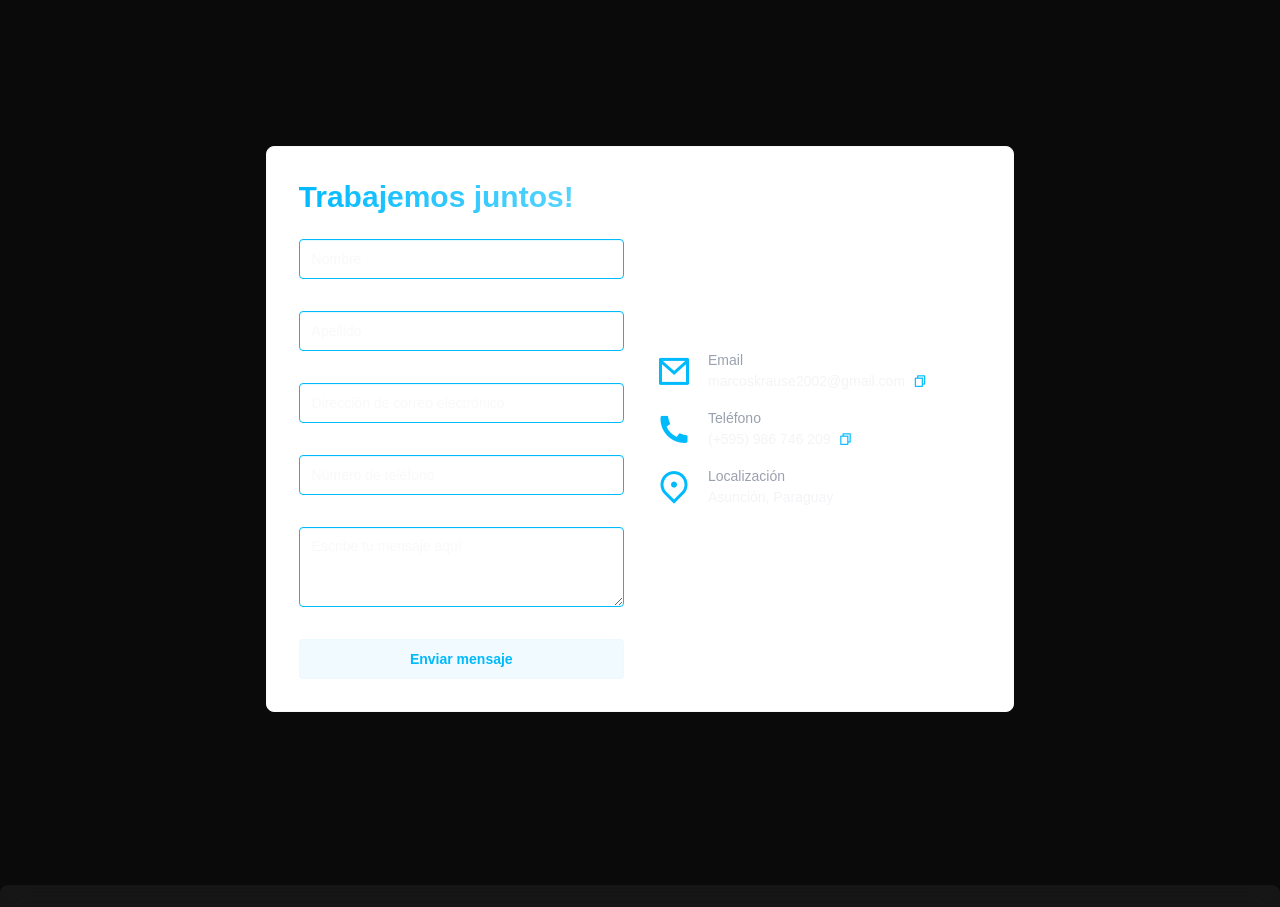
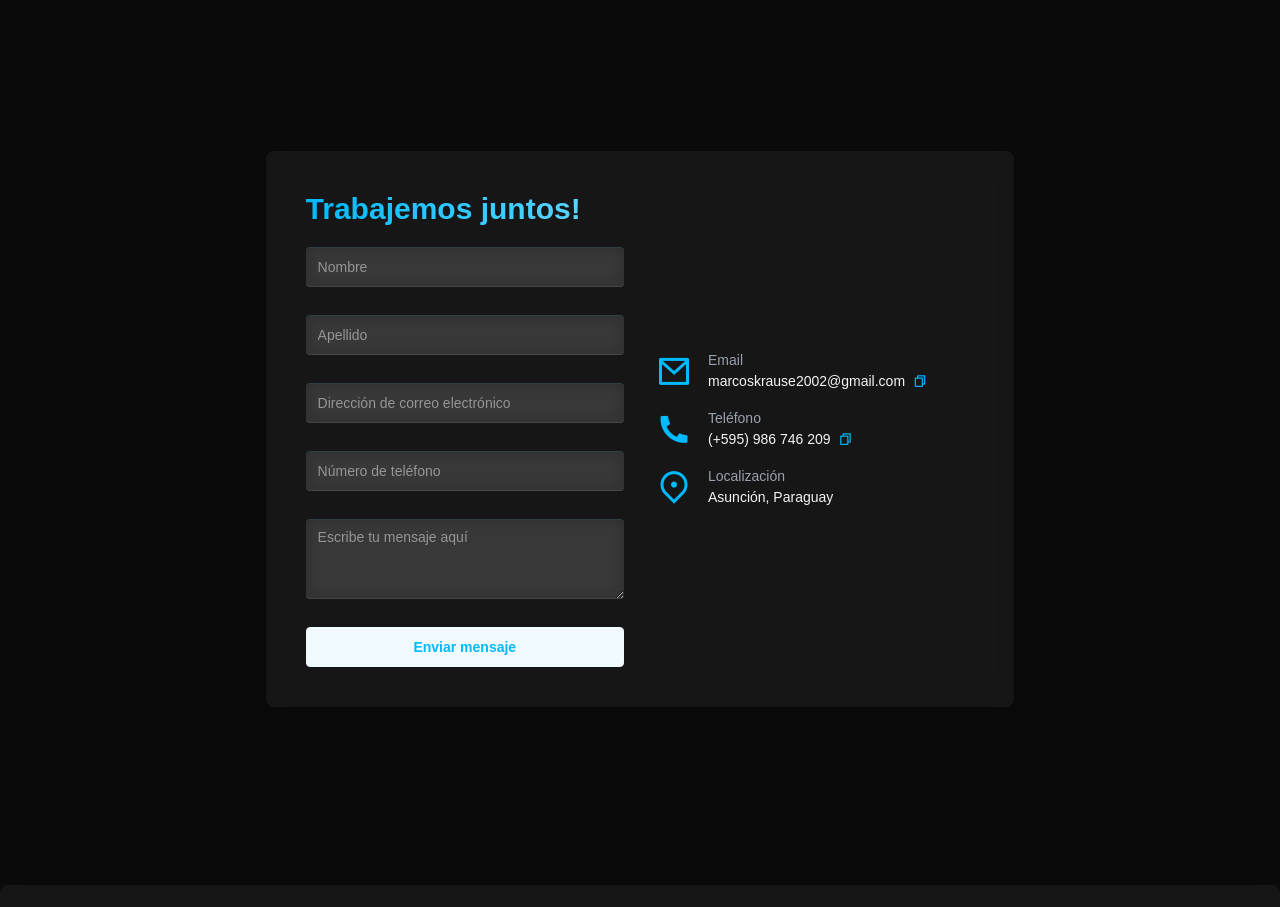
Before and after one commit to mazax28/PORTFOLIO, a React (Vite) app: page / in a window 1280 px wide. Shown: the part 2460-3367 px from the top of the page. Built offline with nearby package versions, Linux system fonts and the light colour scheme; no server answers.

Commit message:
feat: enhance Contact component with email sending functionality and framer-motion animations

```diff
--- a/src/pages/Contact.jsx
+++ b/src/pages/Contact.jsx
@@ -1,18 +1,31 @@
 import { useForm } from "react-hook-form";
 import { useTranslation } from "react-i18next";
-import { useState } from "react";
+import { useState, useRef } from "react";
+import { sendContactEmail } from "../services/emailjs";
+import { toast } from "react-hot-toast";
+import { motion, useInView } from "framer-motion";
 
 function Contact() {
   const { t } = useTranslation("global");
-  const [copied, setCopied] = useState(false)
+  const [copied, setCopied] = useState(false);
+  const ref = useRef(null);
+  const isInView = useInView(ref);
+
+  const fadeUp = {
+    hidden: { opacity: 0, y: 40 },
+    visible: (custom = 0) => ({
+      opacity: 1,
+      y: 0,
+      transition: { duration: 0.8, delay: custom },
+    }),
+  };
 
   const handleCopy = (text) => {
     navigator.clipboard.writeText(text).then(() => {
-      setCopied(true)
-      setTimeout(() => setCopied(false), 1500)
-    })
-  }
-
+      setCopied(true);
+      setTimeout(() => setCopied(false), 1500);
+    });
+  };
 
   const {
     register,
@@ -29,151 +42,130 @@ function Contact() {
     },
   });
 
-  const onSubmit = (data) => {
-    console.log("Form data:", data);
+  const onSubmit = async (data) => {
+    try {
+      await sendContactEmail(data);
+      toast.success(t("success.success_send_message"), {
+        duration: 4000,
+        position: "top-right",
+        style: {
+          background: "#333",
+          color: "#fff",
+        },
+      });
       reset();
+    } catch (error) {
+      toast.error(t("error.error_send_message_fail"), {
+        duration: 4000,
+        position: "top-right",
+        style: {
+          background: "#333",
+          color: "#fff",
+        },
+      });
+    }
   };
 
   return (
-    <div id="contact" className="hero min-h-screen mt-4">
+    <div id="contact" className="hero min-h-screen mt-4" ref={ref}>
       <div className="hero-content text-center w-full">
-        <div className="w-full sm:w-[80%] lg:w-[60%]">
-          <div className="card card-border bg-base-100 w-full mt-4 p-2">
+        <motion.div
+          className="w-full sm:w-[80%] lg:w-[60%]"
+          initial="hidden"
+          animate={isInView ? "visible" : "hidden"}
+          variants={fadeUp}
+        >
+          <motion.div
+            className="card bg-white/5 backdrop-blur-md shadow-md w-full mt-4 p-4"
+            custom={0.2}
+            variants={fadeUp}
+            initial="hidden"
+            animate={isInView ? "visible" : "hidden"}
+          >
             <div className="card-body grid grid-cols-1 gap-8 md:grid-cols-2">
-              <form
+              {/* Formulario */}
+              <motion.form
                 onSubmit={handleSubmit(onSubmit)}
-                className="grid grid-cols-1 gap-2"
+                className="grid grid-cols-1 gap-1"
+                custom={0.4}
+                variants={fadeUp}
+                initial="hidden"
+                animate={isInView ? "visible" : "hidden"}
               >
-                <h2 className="card-title text-3xl gradient-text mb-4">
+                <motion.h2
+                  className="card-title text-3xl gradient-text mb-4"
+                  custom={0.6}
+                  variants={fadeUp}
+                  initial="hidden"
+                  animate={isInView ? "visible" : "hidden"}
+                >
                   {t("contact.title")}
-                </h2>
+                </motion.h2>
 
-                {/* Name */}
-                <div className="flex flex-col">
+                {/* Inputs con errores */}
+                {["name", "lastname", "email", "phone"].map((field, index) => (
+                  <motion.div
+                    className="flex flex-col"
+                    key={field}
+                    custom={0.8 + index * 0.1}
+                    variants={fadeUp}
+                    initial="hidden"
+                    animate={isInView ? "visible" : "hidden"}
+                  >
                     <input
                       type="text"
-                    placeholder={t("contact.i_name")}
-                    className="input input-info w-full"
-                    {...register("name", {
+                      placeholder={t(`contact.i_${field}`)}
+                      className="input input-info w-full bg-white/10 backdrop-blur-sm border-none"
+                      {...register(field, {
                         required: t("error.error_required"),
-                      minLength: {
-                        value: 2,
-                        message: t("error.error_name_min"),
+                        ...(field === "email" && {
+                          pattern: {
+                            value: /^[^\s@]+@[^\s@]+\.[^\s@]+$/,
+                            message: t("error.error_email_invalid"),
                           },
-                      maxLength: {
-                        value: 20,
-                        message: t("error.error_name_max"),
+                        }),
+                        ...(field === "phone" && {
+                          pattern: {
+                            value: /^\+?[0-9]{10,}$/,
+                            message: t("error.error_phone_invalid"),
                           },
+                          minLength: { value: 10, message: t("error.error_phone_min") },
+                          maxLength: { value: 15, message: t("error.error_phone_max") },
+                        }),
+                        ...(field === "name" && {
+                          minLength: { value: 2, message: t("error.error_name_min") },
+                          maxLength: { value: 20, message: t("error.error_name_max") },
+                        }),
+                        ...(field === "lastname" && {
+                          minLength: { value: 2, message: t("error.error_lastname_min") },
+                          maxLength: { value: 20, message: t("error.error_lastname_max") },
+                        }),
                       })}
                     />
                     <span className="flex items-center gap-1 text-red-400 text-xs min-h-[1.25rem] mt-1">
-                    {errors.name ? (
+                      {errors[field] ? (
                         <>
                           <i className="ri-error-warning-fill text-sm" />
-                        {errors.name.message}
+                          {errors[field].message}
                         </>
                       ) : (
                         "\u00A0"
                       )}
                     </span>
-                </div>
+                  </motion.div>
+                ))}
 
-                {/* Lastname */}
-                <div className="flex flex-col">
-                  <input
-                    type="text"
-                    placeholder={t("contact.i_lastname")}
-                    className="input input-info w-full"
-                    {...register("lastname", {
-                      required: t("error.error_required"),
-                      minLength: {
-                        value: 2,
-                        message: t("error.error_lastname_min"),
-                      },
-                      maxLength: {
-                        value: 20,
-                        message: t("error.error_lastname_max"),
-                      },
-                    })}
-                  />
-                  <span className="flex items-center gap-1 text-red-400 text-xs min-h-[1.25rem] mt-1">
-                    {errors.lastname ? (
-                      <>
-                        <i className="ri-error-warning-fill text-sm" />
-                        {errors.lastname.message}
-                      </>
-                    ) : (
-                      "\u00A0"
-                    )}
-                  </span>
-                </div>
-
-                {/* Email */}
-                <div className="flex flex-col">
-                  <input
-                    type="text"
-                    placeholder={t("contact.i_email")}
-                    className="input input-info w-full"
-                    {...register("email", {
-                      required: t("error.error_required"),
-                      pattern: {
-                        value:
-                          /^[a-zA-Z0-9._%+-]+@[a-zA-Z0-9.-]+\.[a-zA-Z]{2,}$/,
-                        message: t("error.error_email_invalid"),
-                      },
-                    })}
-                  />
-                  <span className="flex items-center gap-1 text-red-400 text-xs min-h-[1.25rem] mt-1">
-                    {errors.email ? (
-                      <>
-                        <i className="ri-error-warning-fill text-sm" />
-                        {errors.email.message}
-                      </>
-                    ) : (
-                      "\u00A0"
-                    )}
-                  </span>
-                </div>
-
-                {/* Phone */}
-                <div className="flex flex-col">
-                  <input
-                    type="text"
-                    placeholder={t("contact.i_phone")}
-                    className="input input-info w-full"
-                    {...register("phone", {
-                      required: t("error.error_required"),
-                      pattern: {
-                        value: /^\+?[0-9]{10,}$/,
-                        message: t("error.error_phone_invalid"),
-                      },
-                      minLength: {
-                        value: 10,
-                        message: t("error.error_phone_min"),
-                      },
-                      maxLength: {
-                        value: 15,
-                        message: t("error.error_phone_max"),
-                      },
-                    })}
-                  />
-                  <span className="flex items-center gap-1 text-red-400 text-xs min-h-[1.25rem] mt-1">
-                    {errors.phone ? (
-                      <>
-                        <i className="ri-error-warning-fill text-sm" />
-                        {errors.phone.message}
-                      </>
-                    ) : (
-                      "\u00A0"
-                    )}
-                  </span>
-                </div>
-
-                {/* Message */}
-                <div className="flex flex-col">
+                {/* Mensaje */}
+                <motion.div
+                  className="flex flex-col"
+                  custom={1.2}
+                  variants={fadeUp}
+                  initial="hidden"
+                  animate={isInView ? "visible" : "hidden"}
+                >
                   <textarea
                     placeholder={t("contact.i_message")}
-                    className="textarea textarea-info w-full"
+                    className="textarea textarea-info w-full bg-white/10 backdrop-blur-sm border-none"
                     {...register("message", {
                       required: t("error.error_required"),
                       minLength: {
@@ -185,52 +177,83 @@ function Contact() {
                   <span className="text-gray-400 text-xs text-left min-h-[1.25rem] mt-1">
                     {errors.message ? errors.message.message : "\u00A0"}
                   </span>
-                </div>
+                </motion.div>
 
-                <button type="submit" className="btn btn-soft btn-info">
+                <motion.button
+                  type="submit"
+                  className="btn btn-soft btn-info"
+                  custom={1.4}
+                  variants={fadeUp}
+                  initial="hidden"
+                  animate={isInView ? "visible" : "hidden"}
+                >
                   {t("contact.i_send")}
-                </button>
-              </form>
+                </motion.button>
+              </motion.form>
 
-              {/* Contact Info */}
-              <div className="flex flex-col justify-center items-start gap-4 text-left">
-                <div className="flex gap-4 items-center">
+              {/* Info de contacto */}
+              <motion.div
+                className="flex flex-col justify-center items-start gap-4 text-left"
+                custom={0.6}
+                variants={fadeUp}
+                initial="hidden"
+                animate={isInView ? "visible" : "hidden"}
+              >
+                <motion.div
+                  className="flex gap-4 items-center"
+                  custom={0.8}
+                  variants={fadeUp}
+                  initial="hidden"
+                  animate={isInView ? "visible" : "hidden"}
+                >
                   <i className="ri-mail-line text-4xl text-[#00bafe]"></i>
                   <div>
                     <p className="text-gray-400">{t("contact.email")}</p>
-                    <div className="flex gap-2">
+                    <div className="flex gap-2 items-center">
                       <p>marcoskrause2002@gmail.com</p>
-                      <i         onClick={() => handleCopy("marcoskrause2002@gmail.com")}
- class="ri-file-copy-line cursor-pointer text-[#00bafe] transition-colors duration-200 hover:text-[#008ac4]"></i>
-
-
+                      <i
+                        onClick={() => handleCopy("marcoskrause2002@gmail.com")}
+                        className="ri-file-copy-line cursor-pointer text-[#00bafe] transition-colors duration-200 hover:text-[#008ac4]"
+                      ></i>
                     </div>
                   </div>
-                </div>
-                <div className="flex gap-4 items-center">
+                </motion.div>
+                <motion.div
+                  className="flex gap-4 items-center"
+                  custom={1.0}
+                  variants={fadeUp}
+                  initial="hidden"
+                  animate={isInView ? "visible" : "hidden"}
+                >
                   <i className="ri-phone-fill text-4xl text-[#00bafe]"></i>
                   <div>
                     <p className="text-gray-400">{t("contact.phone")}</p>
-                    <div className="flex gap-2">
+                    <div className="flex gap-2 items-center">
                       <p>(+595) 986 746 209</p>
-                      <i         onClick={() => handleCopy("(+595) 986 746 209")}
- class="ri-file-copy-line cursor-pointer text-[#00bafe] transition-colors duration-200 hover:text-[#008ac4]"></i>
-
+                      <i
+                        onClick={() => handleCopy("(+595) 986 746 209")}
+                        className="ri-file-copy-line cursor-pointer text-[#00bafe] transition-colors duration-200 hover:text-[#008ac4]"
+                      ></i>
                     </div>
                   </div>
-                </div>
-                <div className="flex gap-4 items-center">
+                </motion.div>
+                <motion.div
+                  className="flex gap-4 items-center"
+                  custom={1.2}
+                  variants={fadeUp}
+                  initial="hidden"
+                  animate={isInView ? "visible" : "hidden"}
+                >
                   <i className="ri-map-pin-2-line text-4xl text-[#00bafe]"></i>
                   <div>
                     <p className="text-gray-400">{t("contact.location")}</p>
                     <p>Asunción, Paraguay</p>
                   </div>
+                </motion.div>
+              </motion.div>
             </div>
-              </div>
-
-            </div>
-          </div>
-        </div>
+          </motion.div>
+        </motion.div>
       </div>
     </div>
   );
```
Lines whose indentation alone changed are shown as unchanged.
